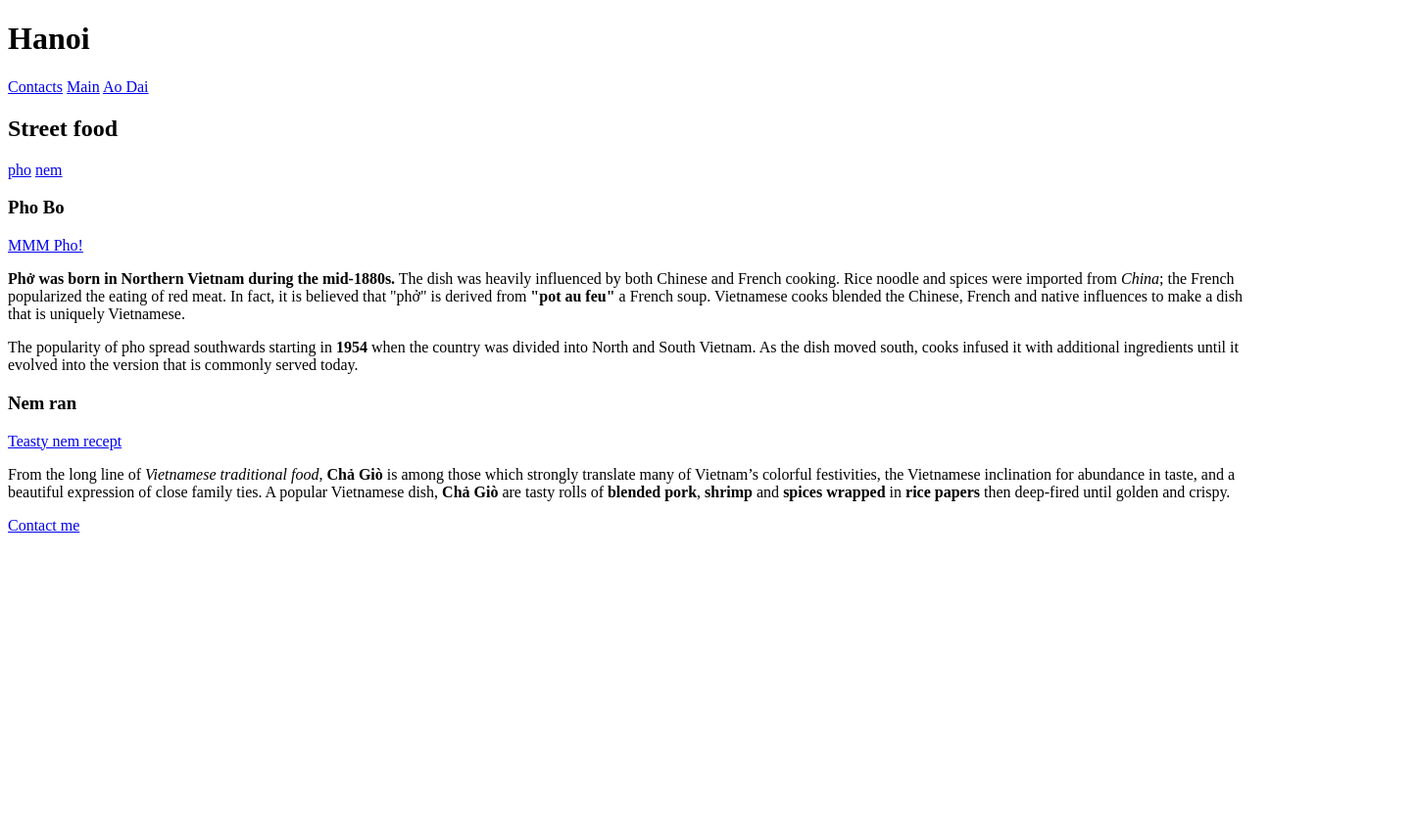
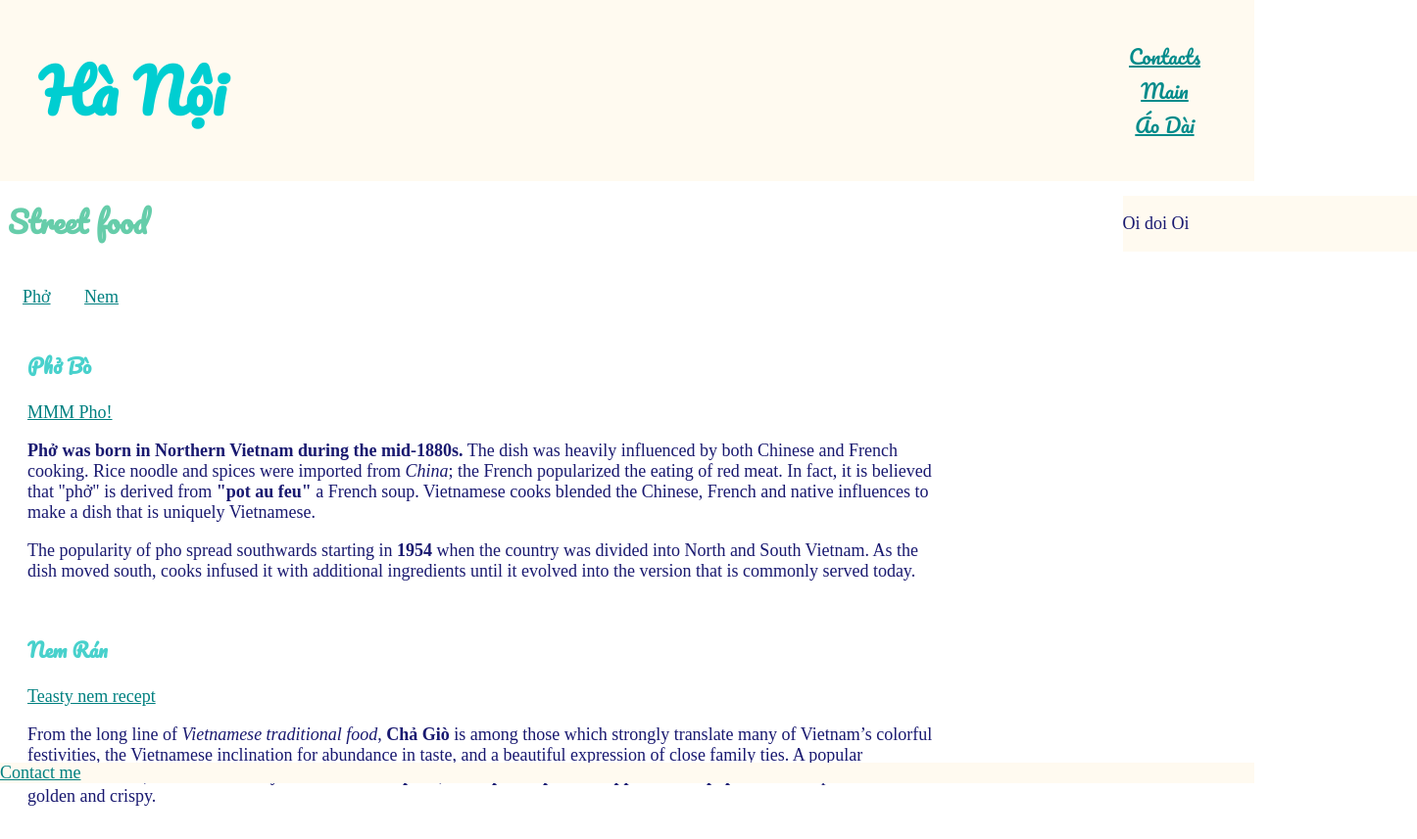
Before and after one commit to mareeni8/Code, a plain HTML site: page index.html in a window 1280 px wide. Shown: the whole page at 98% size, 1446 px wide, since content can reach past the window. Before the commit the page ends 800 px from the top, so only its background shows below. Drawn offline with Linux system fonts and the light colour scheme; a web font is replaced by a local one.

Commit message:
add styles
Tried to add styles and fix header, aside and footer.

```diff
--- /dev/null
+++ b/Style.css
@@ -0,0 +1,92 @@
+*{
+  box-sizing: border-box;
+}
+
+body{
+  font-family: 'Judson', serif;
+  font-size: 18px;
+  color: midnightblue;
+}
+
+header {
+    background: floralwhite;
+    position: fixed;
+    top: 0;
+    left: 0;
+    width: 100%;
+    z-index: 4
+
+}
+
+header nav {
+  position: absolute;
+  left: 90%;
+  bottom: 40px;
+}
+
+
+main {
+  margin-top:200px;
+  padding-right: 320px;
+  position: relative;
+}
+
+h1{
+  font-family: 'Pacifico', cursive;
+  font-size: 60px;
+  color: darkturquoise;
+  padding-left: 40px;
+  }
+  h2 {
+    font-family: 'Pacifico',cursive;
+    font-size: 30px;
+    color: mediumaquamarine;
+
+  }
+  h3 {
+    font-family: 'Pacifico',cursive;
+    font-size: 20px;
+    color: mediumturquoise;
+  }
+
+.top-links{
+    font-family: 'Pacifico', cursive;
+    font-size: 20px;
+    color: darkcyan;
+    display: block;
+    text-align: center;
+}
+
+aside {
+  position: absolute;
+  right: 0;
+  top: 0;
+  width: 300px;
+  background: floralwhite;
+  left: 90%
+}
+
+.food{
+  display: inline-block;
+  padding: 15px;
+}
+a {
+  font-family: 'Judson', serif;
+  font-size: 18px;
+  color: teal;
+}
+
+article {
+  padding-left: 20px;
+  padding-top: 7px;
+  padding-bottom: 7px;
+  overflow: auto;
+}
+
+footer {
+  position:fixed;
+  background: floralwhite;
+  bottom: 0;
+  left: 0;
+  width: 100%
+}
--- a/index.html
+++ b/index.html
@@ -4,39 +4,47 @@
     <meta charset="utf-8">
     <!-- headline of doc-->
     <title>Ahoya</title>
+    <link href="https://fonts.googleapis.com/css?family=Judson|Pacifico&amp;subset=vietnamese" rel="stylesheet">
+    <link rel="stylesheet" href="Style.css">
+
   </head>
   <body>
     <!-- here will be body of doc-->
-    <header>
-      <h1>Hanoi</h1>
-      <nav>
-        <a href="contacts.html">Contacts</a>
-        <a href="index.html">Main</a>
-        <a href="article_1.html">Ao Dai</a>
+    <div>
+      <header>
+      <h1>Hà Nội</h1>
+      <nav class="TopLinks">
+        <a href="contacts.html" class="top-links tl1">Contacts</a>
+        <a href="index.html" class="top-links tl2">Main</a>
+        <a href="article_1.html" class="top-links tl3">Áo Dài</a>
       </nav>
     </header>
+  </div>
     <main>
       <section>
         <h2>Street food</h2>
         <nav>
-          <a href="#food-1">pho</a>
-          <a href="#food-2">nem</a>
+          <a href="#food-1" class="food">Phở</a>
+          <a href="#food-2" class="food">Nem</a>
         </nav>
         <article id="food-1">
-          <h3>Pho Bo</h3>
+          <h3>Phở Bò</h3>
           <a href="http://www.phofever.com/facts.php" target="_blank">MMM Pho!</a>
           <p><strong>Phở was born in Northern Vietnam during the mid-1880s.</strong> The dish was heavily influenced by both Chinese and French cooking. Rice noodle and spices were imported from <i>China</i>; the French popularized the eating of red meat. In fact, it is believed that "phở" is derived from <b>"pot au feu"</b> a French soup. Vietnamese cooks blended the Chinese, French and native influences to make a dish that is uniquely Vietnamese.</p>
           <p>The popularity of pho spread southwards starting in <b>1954</b> when the country was divided into North and South Vietnam. As the dish moved south, cooks infused it with additional ingredients until it evolved into the version that is commonly served today.</p>
         </article>
         <article id="food-2">
-          <h3>Nem ran</h3>
+          <h3>Nem Rán</h3>
           <a href="https://en.vietnam.com/news/article/vietnamese-cha-gio-a-roll-of-flavors-and-tradition.html" target="_blank">Teasty nem recept</a>
           <p>From the long line of <em>Vietnamese traditional food</em>, <b>Chả Giò</b> is among those which strongly translate many of Vietnam’s colorful festivities, the Vietnamese inclination for abundance in taste, and a beautiful expression of close family ties. A popular Vietnamese dish, <strong>Chả Giò</strong> are tasty rolls of <b>blended pork</b>, <b>shrimp</b> and <b>spices wrapped</b> in <b>rice papers</b> then deep-fired until golden and crispy.</p>
         </article>
       </section>
-      <footer>
-        <a href="tel:+79168082927">Contact me</a>
-      </footer>
+      <aside>
+        <p> Oi doi Oi</p>
+      </aside>
     </main>
+    <footer>
+      <a href="tel:+79168082927">Contact me</a>
+    </footer>
   </body>
 </html>
```
Also changed, not shown: article_1.html (+7 -5 lines), contacts.html (+6 -4 lines), 1 other file.
